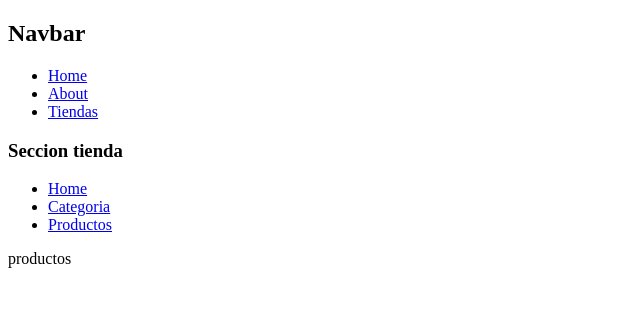
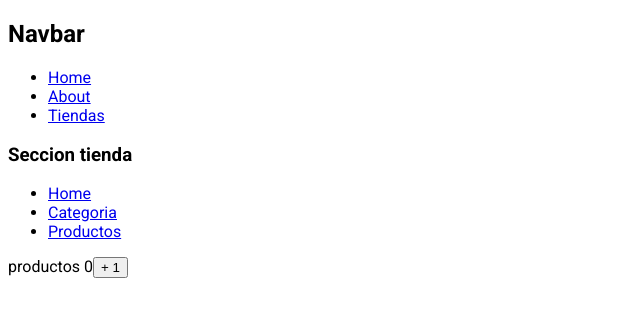
Before and after one commit to JoseRuiz010/mi-next-project, a Next.js app: page /tienda/productos in a window 1280 px wide. Shown: the top 316 px of the page, without its empty margins (0-640 px from the left). Built offline with nearby package versions, Linux system fonts and the light colour scheme.

Commit message:
componentes clientes y del servidor

```diff
--- a/app/layout.js
+++ b/app/layout.js
@@ -1,15 +1,19 @@
 import Link from "next/link";
 import NavBar from "../components/NavBar";
-
+import { Roboto } from 'next/font/google'
 export const metadata = {
   title: "Mi tienda con Next.js",
   description: "Generated by Next.js",
 };
-
+const roboto = Roboto({
+  weight: ["300", "400", "700"],
+  style: ["italic", "normal"],
+  subsets: ["latin"]
+})
 export default function RootLayout({ children }) {
   return (
     <html lang="es">
-      <body>
+      <body className={roboto.className}>
         <NavBar />
         {children}
       </body>
--- a/app/tienda/productos/page.jsx
+++ b/app/tienda/productos/page.jsx
@@ -1,8 +1,14 @@
-import React from 'react'
+'use client'
+import React, { useState } from 'react'
 
 const productos = () => {
+  const [count, setcount] = useState(0)
   return (
-    <div>productos</div>
+    <section>
+      productos {count}
+
+      <button onClick={() => setcount(prev => prev + 1)}>+ 1</button>
+    </section>
   )
 }
 
```
Also changed, not shown: app/not-found.jsx (added, +14 -0 lines).
